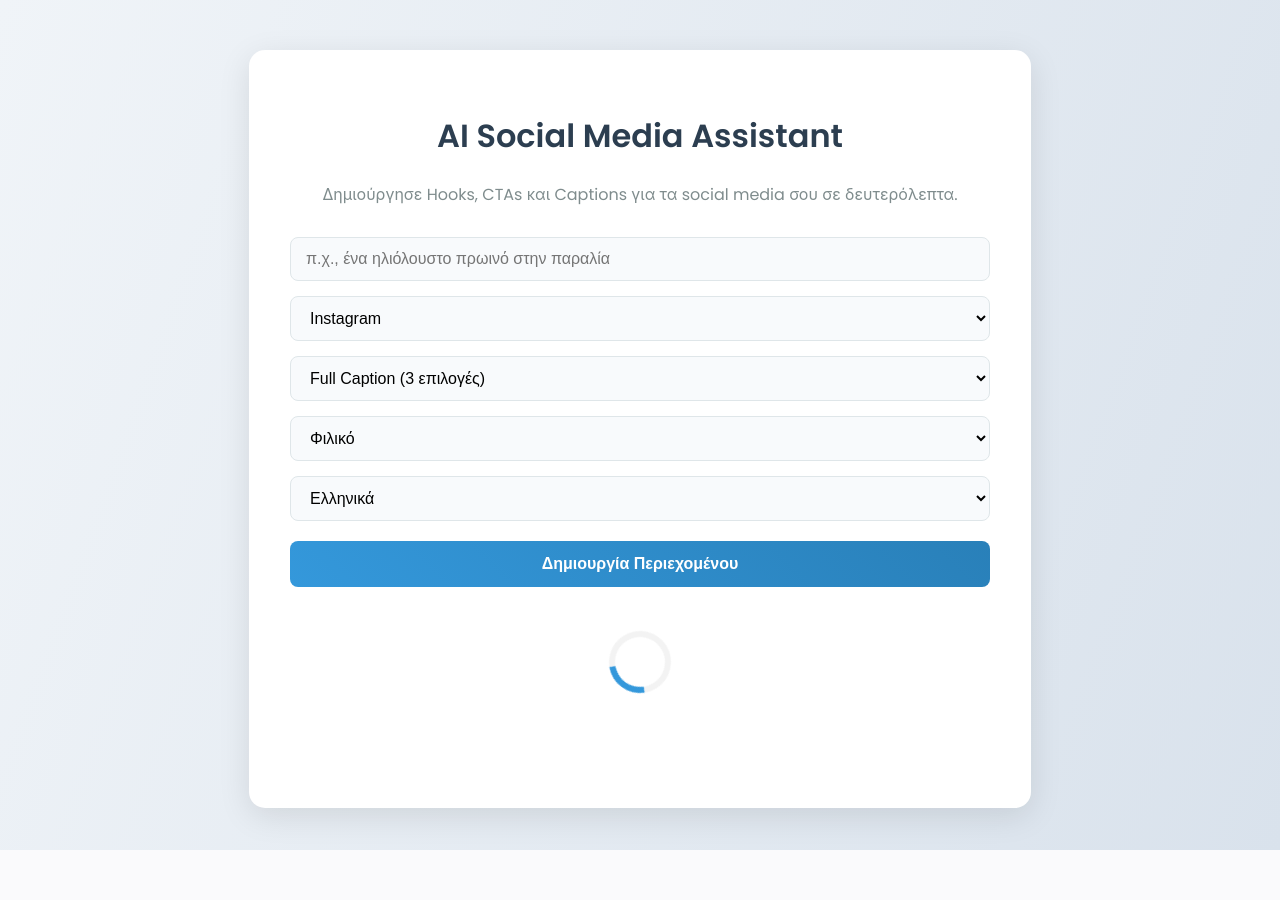
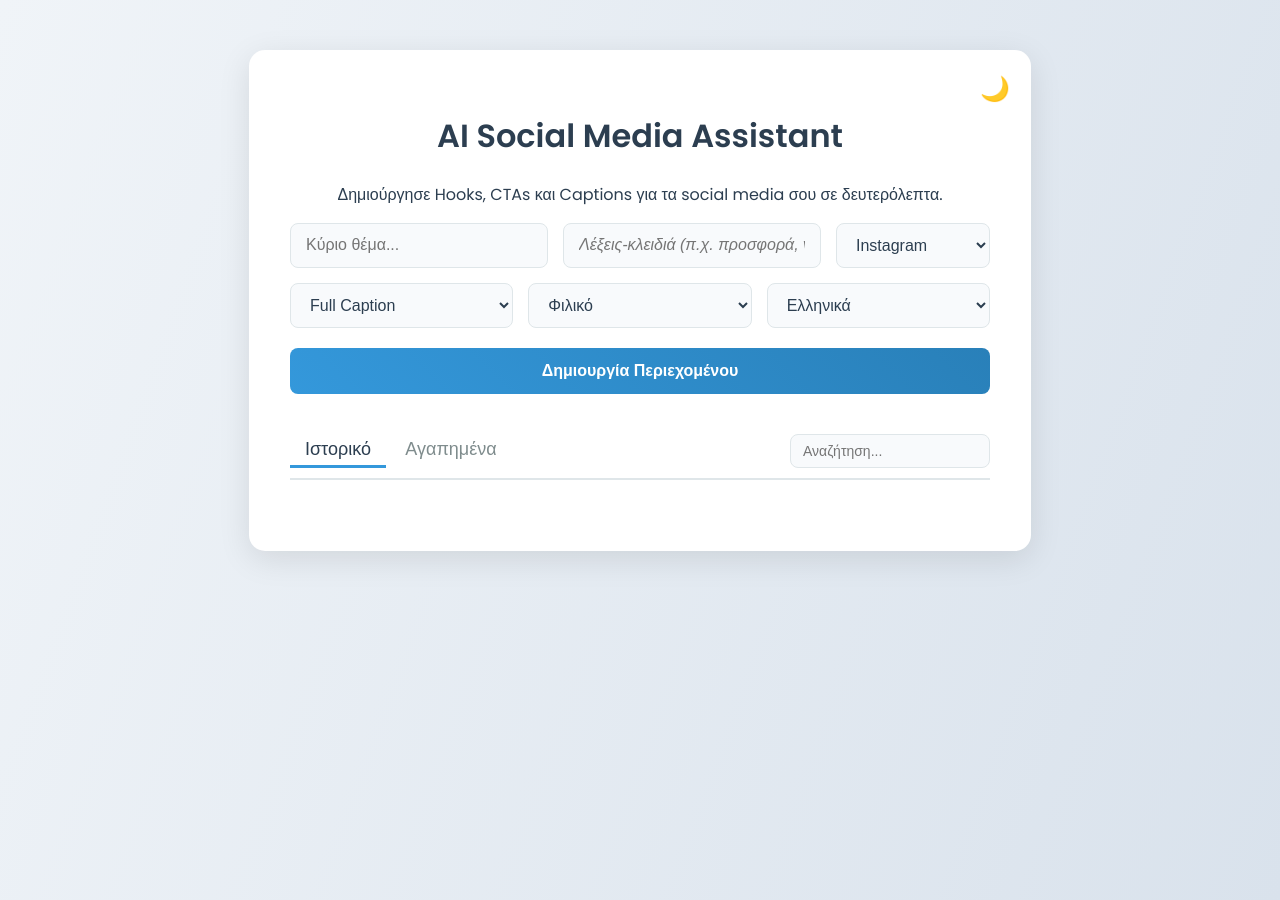
Before and after one commit to ster4runsneakers/caption-generator, a Flask app: page / in a window 1280 px wide. Before the commit the page ends 850 px from the top, so only its background shows below. Run offline with Flask 3, Linux system fonts and the light colour scheme.

Commit message:
feat: Implement massive upgrade with all new features

```diff
--- a/app.py
+++ b/app.py
@@ -5,7 +5,6 @@
 from flask_cors import CORS
 
 load_dotenv()
-
 app = Flask(__name__)
 CORS(app)
 
@@ -22,52 +21,46 @@
 @app.route('/generate-caption', methods=['POST'])
 def generate_caption():
     if not client:
-        return jsonify({"error": "OpenAI client not initialized. Check your API key."}), 500
+        return jsonify({"error": "OpenAI client not initialized."}), 500
 
     data = request.get_json()
-
     if not data or 'topic' not in data:
         return jsonify({"error": "Topic is required"}), 400
 
-    # Λαμβάνουμε όλες τις παραμέτρους από το frontend
     topic = data.get('topic')
     platform = data.get('platform', 'Instagram')
     tone = data.get('tone', 'Friendly')
     content_type = data.get('contentType', 'Caption')
-    language = data.get('language', 'Greek') # Λαμβάνουμε τη γλώσσα
+    language = data.get('language', 'Greek')
+    keywords = data.get('keywords', '') # Get keywords
 
+    # Build the main instruction based on content type
     content_map = {
         'Caption': 'a full caption (including a hook, body, and CTA)',
         'Hook': 'only a compelling hook (the opening line)',
-        'CTA': 'only a strong call-to-action (CTA)'
+        'CTA': 'only a strong call-to-action (CTA)',
+        'Hashtags': 'a list of 10 relevant and trending hashtags'
     }
-
     requested_content = content_map.get(content_type, 'a full caption')
 
-    # ## ΕΝΗΜΕΡΩΜΕΝΟ PROMPT ΠΟΥ ΠΕΡΙΛΑΜΒΑΝΕΙ ΤΗ ΓΛΩΣΣΑ ##
+    # Construct the final prompt
     prompt = f"""
     Generate 3 distinct and creative options for {requested_content} for a {platform} post.
-    The topic is: '{topic}'.
+    The main topic is: '{topic}'.
     The desired tone is: {tone}.
-    IMPORTANT: The output language must be strictly {language}.
+    """
 
-    Structure the output as a numbered list. For example:
-    1. [First option here with relevant hashtags if applicable]
-    2. [Second option here with relevant hashtags if applicable]
-    3. [Third option here with relevant hashtags if applicable]
-    """
+    if keywords:
+        prompt += f"\nIt is crucial to include the following keywords: {keywords}."
+
+    prompt += f"\nIMPORTANT: The output language must be strictly {language}."
+    prompt += "\nStructure the output as a numbered list."
 
     try:
         chat_completion = client.chat.completions.create(
-            messages=[
-                {
-                    "role": "user",
-                    "content": prompt,
-                }
-            ],
+            messages=[{"role": "user", "content": prompt}],
             model="gpt-3.5-turbo",
         )
-
         generated_text = chat_completion.choices[0].message.content.strip()
         return jsonify({"caption": generated_text})
 
--- a/static/style.css
+++ b/static/style.css
@@ -1,49 +1,103 @@
-/* --- Γενικό Στυλ & Background --- */
+/* --- CSS Variables for Theming (Light & Dark Mode) --- */
+:root {
+    --bg-gradient-start: #f0f4f8;
+    --bg-gradient-end: #d9e2ec;
+    --container-bg: white;
+    --text-primary: #2c3e50;
+    --text-secondary: #7f8c8d;
+    --border-color: #dfe6e9;
+    --input-bg: #f8fafc;
+    --card-bg: #f8fafc;
+    --card-border: #e2e8f0;
+    --shadow-color: rgba(0, 0, 0, 0.1);
+    --button-secondary-bg: #dbe4ee;
+    --button-secondary-text: #556a81;
+}
+
+body.dark-mode {
+    --bg-gradient-start: #2c3e50;
+    --bg-gradient-end: #1a252f;
+    --container-bg: #2c3e50;
+    --text-primary: #ecf0f1;
+    --text-secondary: #95a5a6;
+    --border-color: #4a6278;
+    --input-bg: #34495e;
+    --card-bg: #34495e;
+    --card-border: #4a6278;
+    --shadow-color: rgba(0, 0, 0, 0.4);
+    --button-secondary-bg: #4a6278;
+    --button-secondary-text: #ecf0f1;
+}
+
+/* --- General Style & Background --- */
 body {
-    font-family: 'Poppins', -apple-system, BlinkMacSystemFont, "Segoe UI", Roboto, Helvetica, Arial, sans-serif;
-    background: linear-gradient(110deg, #f0f4f8, #d9e2ec);
-    color: #333;
+    font-family: 'Poppins', sans-serif;
+    background: linear-gradient(110deg, var(--bg-gradient-start), var(--bg-gradient-end));
+    color: var(--text-primary);
     display: flex;
     justify-content: center;
     align-items: flex-start;
     min-height: 100vh;
-    padding-top: 50px;
+    padding: 50px 15px;
     margin: 0;
+    transition: background 0.3s, color 0.3s;
 }
 
-/* --- Κεντρικό Container --- */
+/* --- Main Container & Dark Mode Switch --- */
 .container {
-    background-color: white;
+    background-color: var(--container-bg);
     padding: 40px;
     border-radius: 16px;
-    box-shadow: 0 8px 32px rgba(0, 0, 0, 0.1);
+    box-shadow: 0 8px 32px var(--shadow-color);
     width: 90%;
     max-width: 700px;
     text-align: center;
-    border: 1px solid rgba(255, 255, 255, 0.2);
+    border: 1px solid rgba(255, 255, 255, 0.1);
+    position: relative;
+    transition: background-color 0.3s;
 }
 
-h1 {
-    color: #2c3e50;
-    font-weight: 600;
+.theme-switch {
+    position: absolute;
+    top: 20px;
+    right: 20px;
+    cursor: pointer;
+    font-size: 24px;
 }
 
-p {
-    color: #7f8c8d;
-    margin-bottom: 30px;
+/* --- Form Controls --- */
+.form-controls {
+    display: flex;
+    flex-wrap: wrap;
+    gap: 15px;
+    margin-bottom: 20px;
 }
 
-/* --- Στυλ για τα πεδία εισαγωγής (παλιό) --- */
-/* Αυτοί οι κανόνες δεν χρειάζονται πλέον εδώ, θα τους χειριστούμε παρακάτω */
-/* input[type="text"], select { ... } */
-
-input[type="text"]:focus, select:focus {
-    outline: none;
-    border-color: #3498db;
-    box-shadow: 0 0 0 3px rgba(52, 152, 219, 0.2);
+input[type="text"], select {
+    width: 100%;
+    padding: 12px 15px;
+    border: 1px solid var(--border-color);
+    border-radius: 8px;
+    font-size: 16px;
+    box-sizing: border-box;
+    background-color: var(--input-bg);
+    color: var(--text-primary);
+    transition: border-color 0.3s, box-shadow 0.3s, background-color 0.3s, color 0.3s;
 }
 
-/* --- Στυλ για το κεντρικό κουμπί --- */
+input[type="text"]#keywords {
+    font-style: italic;
+}
+
+.form-controls input[type="text"] {
+    flex: 2 1 250px;
+}
+
+.form-controls select {
+    flex: 1 1 150px;
+}
+
+/* --- Generate Button --- */
 button#generate-btn {
     background: linear-gradient(45deg, #3498db, #2980b9);
     color: white;
@@ -57,20 +111,15 @@
     width: 100%;
 }
 
-button#generate-btn:hover {
-    transform: translateY(-2px);
-    box-shadow: 0 6px 20px rgba(52, 152, 219, 0.3);
-}
-
-/* --- Περιοχή Αποτελεσμάτων --- */
+/* --- Results Area --- */
 #results-container {
     margin-top: 30px;
     text-align: left;
 }
 
 .result-card {
-    background-color: #f8fafc;
-    border: 1px solid #e2e8f0;
+    background-color: var(--card-bg);
+    border: 1px solid var(--card-border);
     border-radius: 12px;
     padding: 20px;
     margin-bottom: 15px;
@@ -78,39 +127,87 @@
     line-height: 1.6;
     white-space: pre-wrap;
     font-size: 15px;
+    transition: background-color 0.3s, border-color 0.3s;
 }
 
-.copy-btn {
+.card-actions {
     position: absolute;
     top: 15px;
     right: 15px;
-    background-color: #dbe4ee;
-    color: #556a81;
+    display: flex;
+    gap: 8px;
+}
+
+.copy-btn, .fav-btn {
+    background-color: var(--button-secondary-bg);
+    color: var(--button-secondary-text);
     border: none;
     border-radius: 6px;
-    padding: 6px 12px;
-    font-size: 12px;
-    font-weight: 600;
+    padding: 6px 10px;
     cursor: pointer;
-    transition: background-color 0.3s, color 0.3s;
+    transition: background-color 0.3s, color 0.3s, transform 0.2s;
+    font-size: 18px; /* Larger icon size */
+    display: flex;
+    align-items: center;
+    justify-content: center;
 }
 
-.copy-btn:hover {
+.copy-btn:hover, .fav-btn:hover {
     background-color: #3498db;
     color: white;
+    transform: scale(1.1);
+}
+
+.fav-btn.favorited {
+    background-color: #f1c40f; /* Gold color when favorited */
+    color: white;
+}
+
+/* --- History/Favorites Tabs & Search --- */
+.history-controls {
+    display: flex;
+    justify-content: space-between;
+    align-items: center;
+    flex-wrap: wrap;
+    gap: 15px;
+    margin-top: 40px;
+    border-bottom: 2px solid var(--border-color);
+    padding-bottom: 10px;
+}
+
+.tabs button {
+    background: none;
+    border: none;
+    font-size: 18px;
+    padding: 5px 15px;
+    cursor: pointer;
+    color: var(--text-secondary);
+    border-bottom: 3px solid transparent;
+    transition: color 0.3s, border-color 0.3s;
+}
+
+.tabs button.active {
+    color: var(--text-primary);
+    border-bottom: 3px solid #3498db;
+}
+
+#search-history {
+    border: 1px solid var(--border-color);
+    border-radius: 8px;
+    padding: 8px 12px;
+    font-size: 14px;
+    background-color: var(--input-bg);
+    color: var(--text-primary);
+    width: 200px;
 }
 
 /* --- Spinner --- */
 .spinner-container {
     display: none;
-    position: relative;
-    width: 100%;
     min-height: 150px;
-    display: flex;
     justify-content: center;
     align-items: center;
 }
-
 .spinner {
     border: 6px solid #f3f3f3;
     border-top: 6px solid #3498db;
@@ -119,49 +216,7 @@
     height: 50px;
     animation: spin 1s linear infinite;
 }
-
 @keyframes spin {
     0% { transform: rotate(0deg); }
     100% { transform: rotate(360deg); }
 }
-
-/* --- Ιστορικό --- */
-h2.history-title {
-    text-align: left;
-    color: #2c3e50;
-    margin-top: 40px;
-    margin-bottom: 10px;
-    font-size: 18px;
-    border-bottom: 2px solid #e2e8f0;
-    padding-bottom: 5px;
-}
-
-/* --- ΝΕΟΙ ΚΑΝΟΝΕΣ ΓΙΑ ΤΗ ΔΙΑΤΑΞΗ ΤΗΣ ΦΟΡΜΑΣ --- */
-.form-controls {
-    display: flex;
-    flex-wrap: wrap;
-    gap: 15px;
-    margin-bottom: 20px;
-}
-
-.form-controls input[type="text"],
-.form-controls select {
-    width: 100%; /* Default width for mobile */
-    padding: 12px 15px;
-    border: 1px solid #dfe6e9;
-    border-radius: 8px;
-    font-size: 16px;
-    box-sizing: border-box;
-    background-color: #f8fafc;
-    transition: border-color 0.3s, box-shadow 0.3s;
-}
-
-.form-controls input[type="text"] {
-    flex-grow: 1; /* Allow the text input to grow */
-    min-width: 250px;
-}
-
-.form-controls select {
-    flex-grow: 1; /* Allow selects to grow */
-    min-width: 150px;
-}
--- a/templates/index.html
+++ b/templates/index.html
@@ -12,11 +12,14 @@
 <body>
 
     <div class="container">
+        <div class="theme-switch" id="theme-switch" title="Toggle dark mode">🌙</div>
         <h1>AI Social Media Assistant</h1>
         <p>Δημιούργησε Hooks, CTAs και Captions για τα social media σου σε δευτερόλεπτα.</p>
 
         <div class="form-controls">
-            <input type="text" id="topic-input" placeholder="π.χ., ένα ηλιόλουστο πρωινό στην παραλία">
+            <input type="text" id="topic-input" placeholder="Κύριο θέμα...">
+            <input type="text" id="keywords" placeholder="Λέξεις-κλειδιά (π.χ. προσφορά, νέο)...">
+
             <select id="platform-select">
                 <option value="Instagram">Instagram</option>
                 <option value="TikTok">TikTok</option>
@@ -24,17 +27,19 @@
                 <option value="Pinterest">Pinterest</option>
                 <option value="YouTube">YouTube</option>
             </select>
+
             <select id="content-type-select">
-                <option value="Caption">Full Caption (3 επιλογές)</option>
-                <option value="Hook">Μόνο Hook (3 επιλογές)</option>
-                <option value="CTA">Μόνο CTA (3 επιλογές)</option>
+                <option value="Caption">Full Caption</option>
+                <option value="Hook">Μόνο Hook</option>
+                <option value="CTA">Μόνο CTA</option>
+                <option value="Hashtags">Μόνο Hashtags</option>
             </select>
+
             <select id="tone-select">
                 <option value="Friendly">Φιλικό</option>
                 <option value="Professional">Επαγγελματικό</option>
-                <option value="Funny">Αστείο</option>
-                <option value="Enthusiastic">Ενθουσιώδες</option>
             </select>
+
             <select id="language-select">
                 <option value="Greek">Ελληνικά</option>
                 <option value="English">Αγγλικά</option>
@@ -47,100 +52,180 @@
             <div class="spinner"></div>
         </div>
 
-        <div id="results-container">
+        <div class="history-controls">
+            <div class="tabs">
+                <button id="tab-history" class="active">Ιστορικό</button>
+                <button id="tab-favorites">Αγαπημένα</button>
             </div>
+            <input type="text" id="search-history" placeholder="Αναζήτηση...">
+        </div>
+
+        <div id="results-container"></div>
     </div>
 
     <script>
     // --- DOM Elements ---
-        const topicInput = document.getElementById('topic-input');
-        const platformSelect = document.getElementById('platform-select');
-        const contentTypeSelect = document.getElementById('content-type-select');
-        const toneSelect = document.getElementById('tone-select');
-        const languageSelect = document.getElementById('language-select');
     const generateBtn = document.getElementById('generate-btn');
     const resultsContainer = document.getElementById('results-container');
     const spinnerContainer = document.getElementById('spinner-container');
+    const themeSwitch = document.getElementById('theme-switch');
+    const searchInput = document.getElementById('search-history');
+    const historyTab = document.getElementById('tab-history');
+    const favoritesTab = document.getElementById('tab-favorites');
+
+    let currentView = 'history'; // 'history' or 'favorites'
 
     // --- Core Functions ---
-        function createResultCards(captions) {
-            captions.forEach(captionText => {
+    const getStorage = (key) => JSON.parse(localStorage.getItem(key)) || [];
+    const setStorage = (key, value) => localStorage.setItem(key, JSON.stringify(value));
+
+    function createResultCard(captionText, isFavorite) {
         const card = document.createElement('div');
         card.className = 'result-card';
-                const text = document.createElement('span');
-                text.textContent = captionText.trim();
+
+        const textSpan = document.createElement('span');
+        textSpan.textContent = captionText.trim();
+
+        const actionsDiv = document.createElement('div');
+        actionsDiv.className = 'card-actions';
+
         const copyBtn = document.createElement('button');
         copyBtn.className = 'copy-btn';
-                copyBtn.textContent = 'Αντιγραφή';
+        copyBtn.innerHTML = '📋';
+        copyBtn.title = 'Copy';
         copyBtn.onclick = () => {
-                    navigator.clipboard.writeText(text.textContent).then(() => {
-                        copyBtn.textContent = 'Αντιγράφηκε!';
-                        setTimeout(() => { copyBtn.textContent = 'Αντιγραφή'; }, 2000);
-                    });
+            navigator.clipboard.writeText(textSpan.textContent);
+            copyBtn.innerHTML = '✅';
+            setTimeout(() => { copyBtn.innerHTML = '📋'; }, 2000);
         };
-                card.appendChild(text);
-                card.appendChild(copyBtn);
-                resultsContainer.prepend(card);
+
+        const favBtn = document.createElement('button');
+        favBtn.className = `fav-btn ${isFavorite ? 'favorited' : ''}`;
+        favBtn.innerHTML = isFavorite ? '⭐' : '☆';
+        favBtn.title = 'Favorite';
+        favBtn.onclick = () => toggleFavorite(captionText, favBtn);
+
+        actionsDiv.appendChild(copyBtn);
+        actionsDiv.appendChild(favBtn);
+        card.appendChild(textSpan);
+        card.appendChild(actionsDiv);
+        return card;
+    }
+
+    function renderResults(filter = '') {
+        resultsContainer.innerHTML = '';
+        const favorites = getStorage('favorites');
+        const items = (currentView === 'history') ? getStorage('history') : favorites;
+
+        const filteredItems = items.filter(item => item.toLowerCase().includes(filter.toLowerCase()));
+
+        filteredItems.forEach(item => {
+            const isFav = favorites.includes(item);
+            const card = createResultCard(item, isFav);
+            resultsContainer.appendChild(card);
         });
     }
-        function loadHistory() {
-            const history = JSON.parse(localStorage.getItem('captionHistory')) || [];
-            if (history.length > 0) {
-                const title = document.createElement('h2');
-                title.className = 'history-title';
-                title.textContent = 'Πρόσφατα Αποτελέσματα';
-                resultsContainer.appendChild(title);
-                createResultCards(history);
-            }
-        }
+
     function saveToHistory(newCaptions) {
-            let history = JSON.parse(localStorage.getItem('captionHistory')) || [];
-            history = [...newCaptions, ...history];
-            if (history.length > 30) {
-                history = history.slice(0, 30);
-            }
-            localStorage.setItem('captionHistory', JSON.stringify(history));
+        let history = getStorage('history');
+        history = [...newCaptions.reverse(), ...history];
+        if (history.length > 50) history = history.slice(0, 50);
+        setStorage('history', history);
     }
 
-        // --- Event Listener ---
+    function toggleFavorite(captionText, btn) {
+        let favorites = getStorage('favorites');
+        const index = favorites.indexOf(captionText);
+        if (index > -1) {
+            favorites.splice(index, 1); // Remove from favorites
+            btn.classList.remove('favorited');
+            btn.innerHTML = '☆';
+        } else {
+            favorites.unshift(captionText); // Add to favorites
+            btn.classList.add('favorited');
+            btn.innerHTML = '⭐';
+        }
+        setStorage('favorites', favorites);
+        if (currentView === 'favorites') renderResults();
+    }
+
+    // --- Event Listeners ---
     generateBtn.addEventListener('click', () => {
-            const topic = topicInput.value;
-            if (!topic) {
-                alert('Παρακαλώ, γράψε ένα θέμα!');
-                return;
-            }
+        const topic = document.getElementById('topic-input').value;
+        if (!topic) return alert('Παρακαλώ, γράψε ένα θέμα!');
+
         spinnerContainer.style.display = 'flex';
-            resultsContainer.innerHTML = '';
-            const platform = platformSelect.value;
-            const tone = toneSelect.value;
-            const contentType = contentTypeSelect.value;
-            const language = languageSelect.value;
+        resultsContainer.style.display = 'none';
+
+        const payload = {
+            topic: topic,
+            keywords: document.getElementById('keywords').value,
+            platform: document.getElementById('platform-select').value,
+            contentType: document.getElementById('content-type-select').value,
+            tone: document.getElementById('tone-select').value,
+            language: document.getElementById('language-select').value,
+        };
+
         fetch('/generate-caption', {
             method: 'POST',
             headers: { 'Content-Type': 'application/json' },
-                body: JSON.stringify({ topic, platform, tone, contentType, language })
+            body: JSON.stringify(payload)
         })
         .then(response => response.json())
         .then(data => {
             spinnerContainer.style.display = 'none';
+            resultsContainer.style.display = 'block';
+
             if (data.caption) {
-                    const newCaptions = data.caption.split(/\d+\./).filter(item => item.trim() !== '');
+                const newCaptions = data.caption.split(/\d+\./).filter(Boolean).map(s => s.trim());
                 saveToHistory(newCaptions);
-                    loadHistory();
+                historyTab.click(); // Switch to history view to show new results
             } else {
-                    resultsContainer.innerHTML = `<div class="result-card">${data.error || 'Άγνωστο σφάλμα'}</div>`;
+                resultsContainer.innerHTML = `<div class="result-card">${data.error || 'Error'}</div>`;
             }
         })
         .catch(error => {
             spinnerContainer.style.display = 'none';
-                console.error('Error:', error);
-                resultsContainer.innerHTML = '<div class="result-card">Παρουσιάστηκε σφάλμα δικτύου.</div>';
+            resultsContainer.style.display = 'block';
+            resultsContainer.innerHTML = '<div class="result-card">Network error.</div>';
         });
     });
 
+    themeSwitch.addEventListener('click', () => {
+        document.body.classList.toggle('dark-mode');
+        if (document.body.classList.contains('dark-mode')) {
+            localStorage.setItem('theme', 'dark');
+            themeSwitch.textContent = '☀️';
+        } else {
+            localStorage.setItem('theme', 'light');
+            themeSwitch.textContent = '🌙';
+        }
+    });
+
+    searchInput.addEventListener('input', (e) => renderResults(e.target.value));
+
+    historyTab.addEventListener('click', () => {
+        currentView = 'history';
+        historyTab.classList.add('active');
+        favoritesTab.classList.remove('active');
+        renderResults(searchInput.value);
+    });
+
+    favoritesTab.addEventListener('click', () => {
+        currentView = 'favorites';
+        favoritesTab.classList.add('active');
+        historyTab.classList.remove('active');
+        renderResults(searchInput.value);
+    });
+
     // --- Initial Load ---
-        document.addEventListener('DOMContentLoaded', loadHistory);
+    document.addEventListener('DOMContentLoaded', () => {
+        if (localStorage.getItem('theme') === 'dark') {
+            document.body.classList.add('dark-mode');
+            themeSwitch.textContent = '☀️';
+        }
+        historyTab.click();
+    });
     </script>
-
 </body>
 </html>
```
Lines whose indentation alone changed are shown as unchanged.
